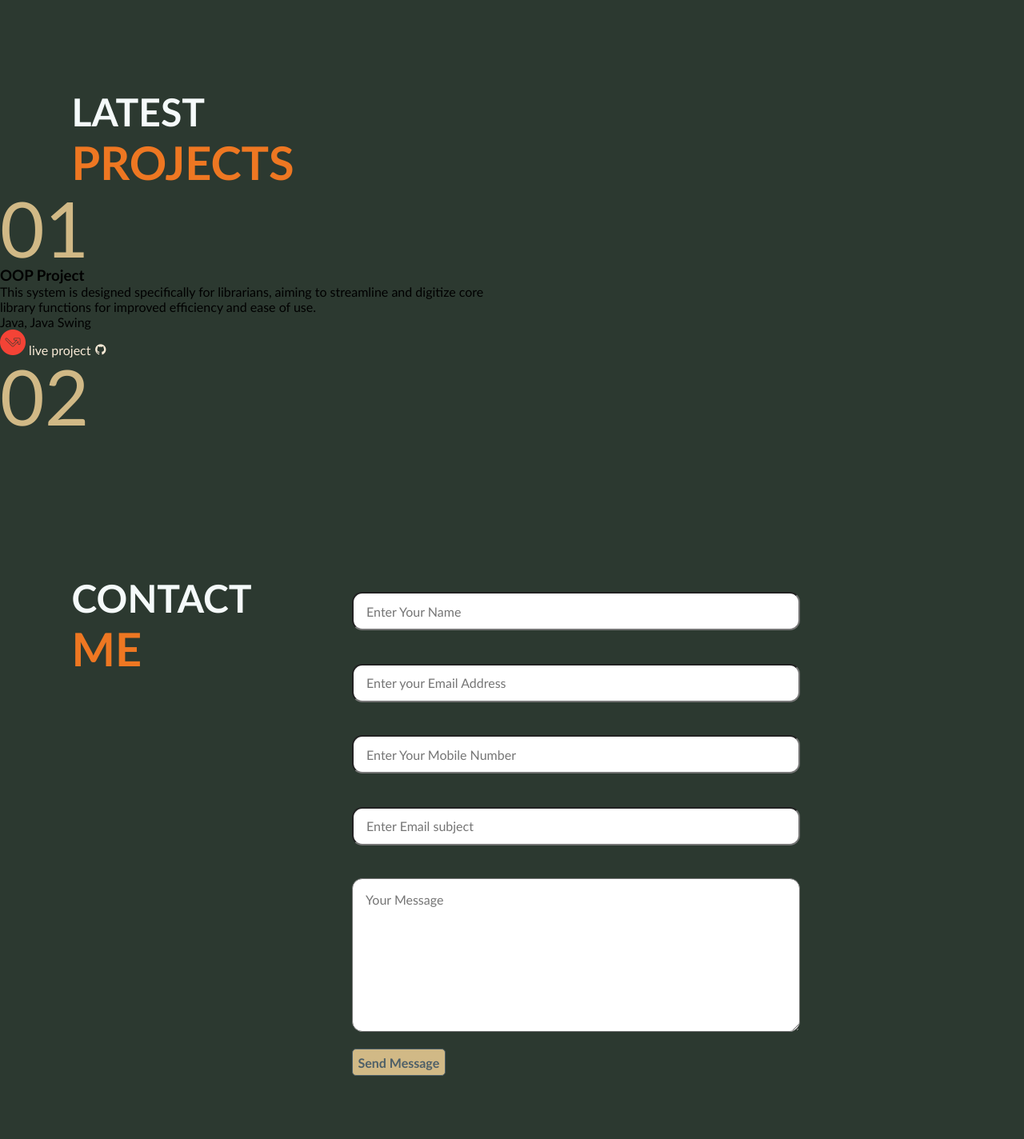
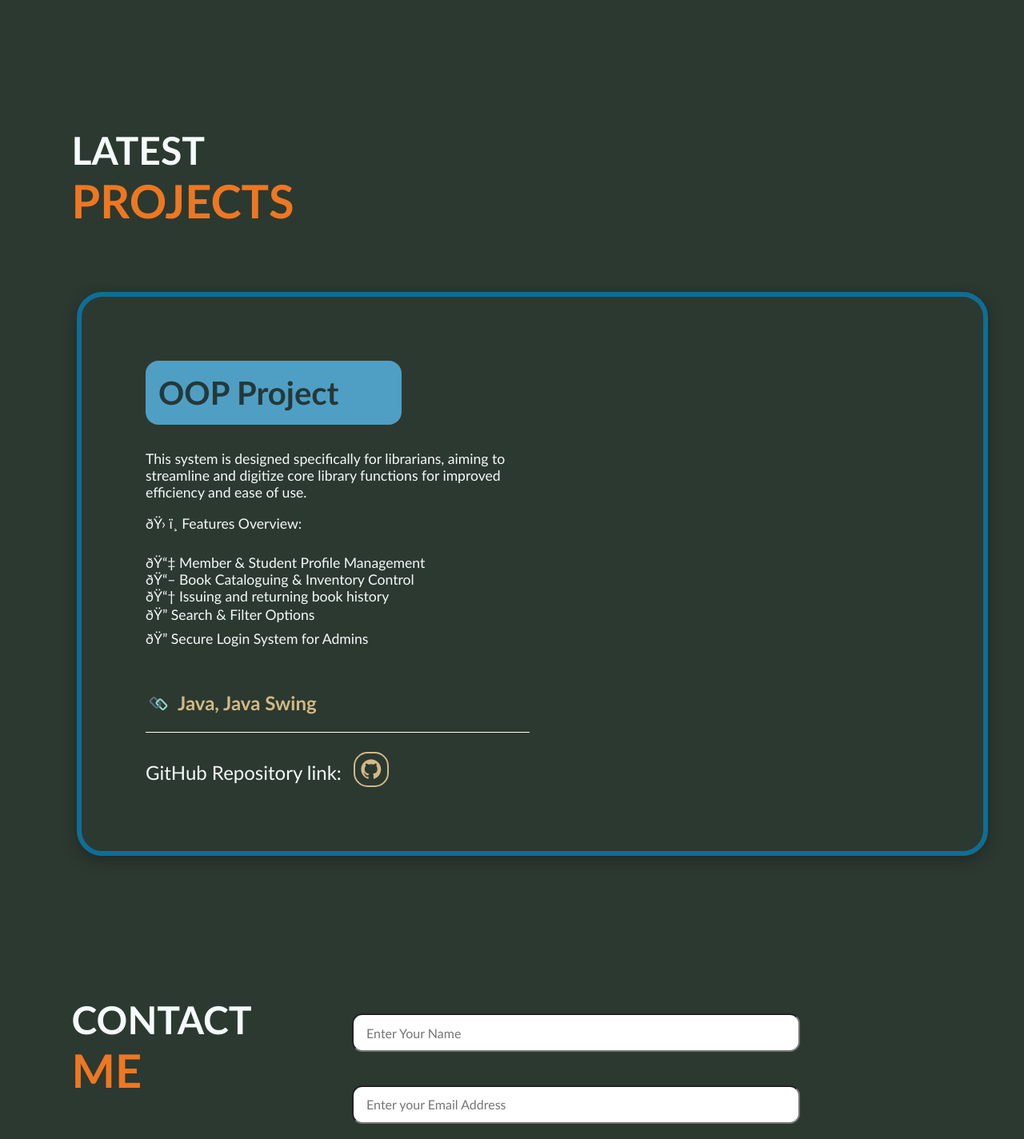
Before and after one commit to Cyb3rSoldier/Personal-Portfolio, a PHP site: page / in a window 1280 px wide. Shown: the part 3160-4584 px from the top of the page at 80% size. Before the commit the page ends 4505 px from the top, so only its background shows below. Run offline with PHP 8.4, Linux system fonts and the light colour scheme.

Commit message:
porfolio section added

```diff
--- a/design.css
+++ b/design.css
@@ -275,16 +275,77 @@
     margin-top: 10rem;
 }
 .portfolio-container{
-    display: grid;
+    display: inline;
     grid-template-columns: repeat(2,1fr);
     gap: 3rem;
 }
-.portfolio-box .numb{
-    font-size: 6rem;
+.portfolio-box h3{
+    font-size: 2.5rem;
+    margin: 0 0 2rem;
+    color: rgb(37, 56, 56);
+    background: rgb(79, 159, 196);
+    padding: 1rem;
+    border-radius: 1rem;
+    width: 20rem;
+}
+.portfolio-box h3 {
+    transition: transform 0.2s ease, box-shadow 0.3s ease;
+}
+.portfolio-box h3:hover {
+    transform: scale(1.02);
+    box-shadow: 0 8px 20px rgba(0, 0, 0, 0.3);
+}
+.portfolio-box p,pre{
+    font-size: 1.1rem;
+    color: rgb(245, 250, 250);
+    margin-top: 1rem;
+    width: 30rem;
+}
+.portfolio-box .tech p{
     color: #d1b986;
-    line-height: 1;
+    border-bottom: .1rem solid ivory;
+    padding-top: 2rem;
+    padding-bottom: 1.2rem;
+    display: flex;
+    gap: 0.5rem;
+    font-size: 1.5rem;
+    width: 30rem;
 }
-#arrow{
+
+.portfolio-container .portfolio-box .portfolio-detail{
+    margin-left: 6rem;
+    margin-top: 5rem;
+    border: 6px solid rgb(15, 110, 148);
+    padding: 5rem;
+    border-radius: 2rem;
+    width: 89%;
+    box-shadow: 0 5px 20px rgba(0, 0, 0, 0.3);
+
+}
+#pin{
     height: 2rem;
     width: 2rem;
 }
+.icon2{
+    padding-top: 1.5rem;
+}
+.icon2 a {
+    display: inline-flex;
+    padding: 5px;
+    border: 2px solid rgb(209, 185, 134);
+    border-radius: 40%;
+    font-size: 30px;
+    color: rgb(209, 185, 134);
+    margin: 0 15px;
+
+}
+
+.icon2 a:hover {
+    background: #d1b986;
+    color: rgb(77, 95, 104);
+    box-shadow: 0 0 5px rgb(209, 185, 134);
+}
+.icon2 #gitspan{
+    font-size: 1.5rem;
+    color: rgb(245, 250, 250);
+}
--- a/index.html
+++ b/index.html
@@ -144,25 +144,26 @@
         <div class="portfolio-container">
             <div class="portfolio-box">
                 <div class="portfolio-detail">
-                    <p class="numb">01</p>
                     <h3>OOP Project</h3>
                     <p>This system is designed specifically for librarians, aiming to streamline and digitize core library functions for improved efficiency and ease of use.</p>
+                    <pre>🛠️ Features Overview:
+
+📇 Member & Student Profile Management
+📖 Book Cataloguing & Inventory Control
+📆 Issuing and returning book history
+🔍 Search & Filter Options
+🔐 Secure Login System for Admins</pre>
                     <div class="tech">
-                        <p>Java, Java Swing</p>
-                        <div class="github">
-                            <a href="#"><img id="arrow" src="arrow.png"> <span>live project</span></a>
-                            <a href="#"><i class='bx bxl-github'></i></a>
+                        <p><img id="pin" src="pin.png"> <b>Java, Java Swing</b></p>
+                        <div class="icon2">
+                           <span id="gitspan"> GitHub Repository link:</span><a  href="https://github.com/Cyb3rSoldier/LibraryManagementSystem"> <i class='bx bxl-github'> </i></a>
                         </div>
                     </div>
                 </div>
-
-                <div class="portfolio-detail">
-                    <p class="numb">02</p>
-                </div>
-
             </div>
             <div class="portfolio-box">
                 <!--images carousel-->
+
             </div>
         </div>
     </section>
```
Also changed, not shown: pin.png (added), 1 other file.
